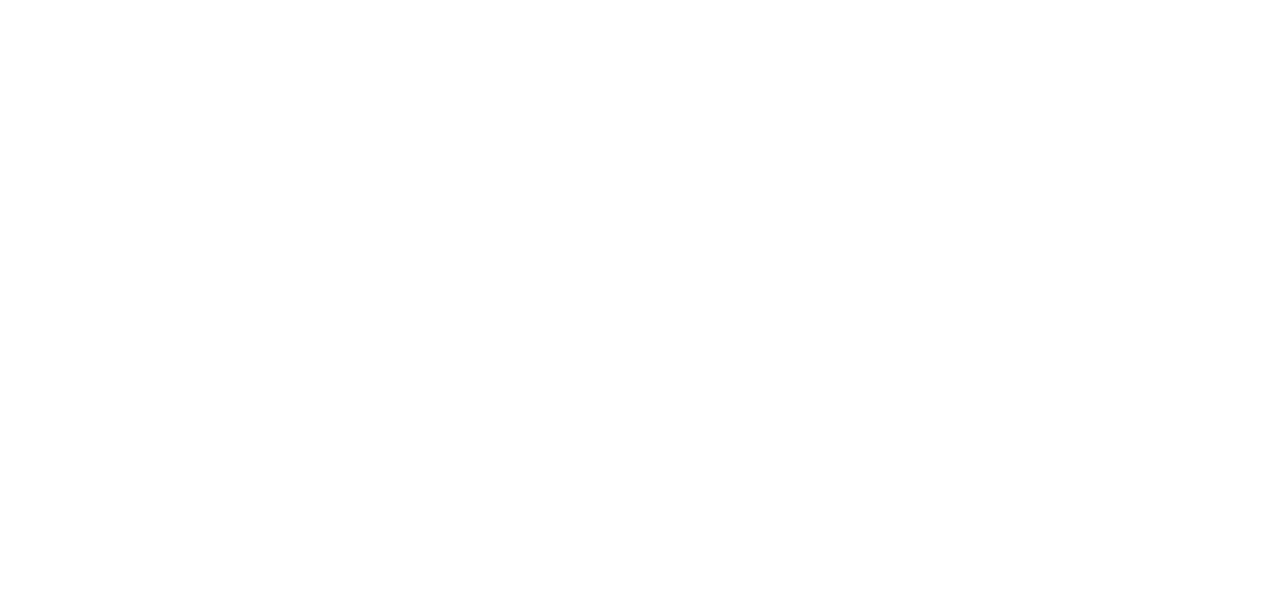
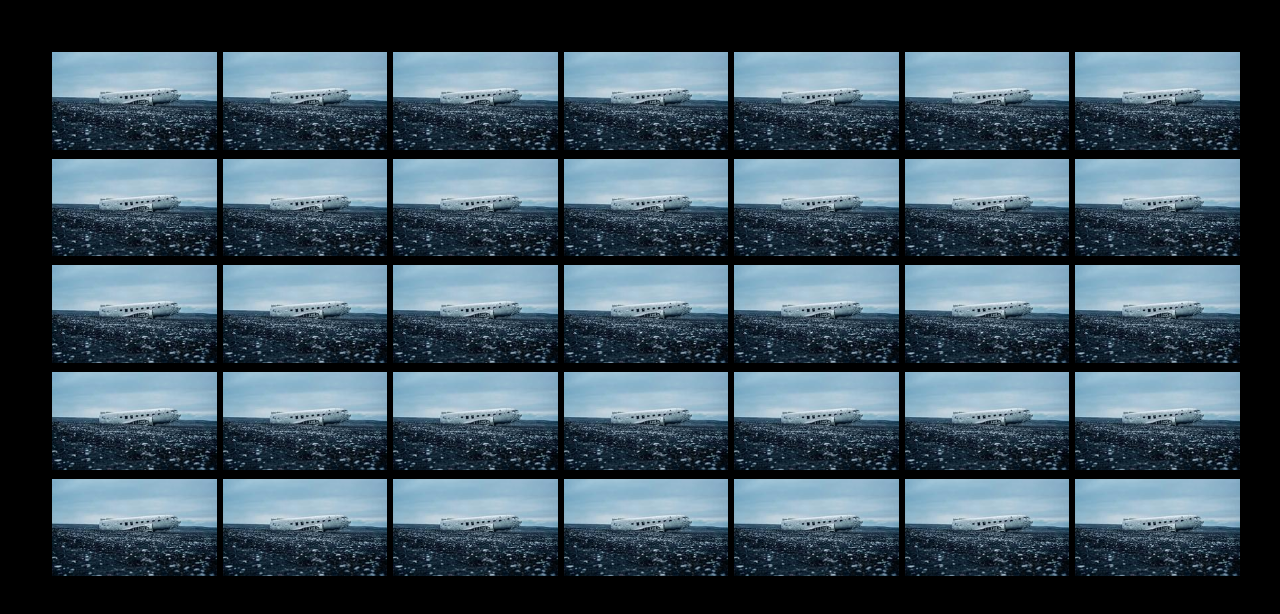
Before and after one commit to ItsKristian01/html-css-zoom, a plain HTML site: page index.html in a window 1280 px wide. Drawn offline with Linux system fonts and the light colour scheme.

Commit message:
add: grid images

```diff
--- a/css/style.css
+++ b/css/style.css
@@ -9,3 +9,21 @@
 img {
     max-width: 100%;
 }
+
+.container {
+    width: 100%;
+    height: 100vh;
+    padding: 50px;
+    background-color: black;
+}
+
+.grid {
+    display: flex;
+    width: calc(100% / 7);
+}
+
+.call {
+    margin-right: 2px;
+    margin-bottom: 5px;
+    padding: 2px;
+}
--- a/index.html
+++ b/index.html
@@ -7,6 +7,61 @@
     <link rel="stylesheet" href="css/style.css">
 </head>
 <body>
+    <!-- Main -->
 
+    <!-- View call -->
+    <div class="container">
+        <div class="grid">
+            <img class="call" src="img/515-246x146.jpg" alt="A plane that crashed into a frozen sea">
+            <img class="call" src="img/515-246x146.jpg" alt="A plane that crashed into a frozen sea">
+            <img class="call" src="img/515-246x146.jpg" alt="A plane that crashed into a frozen sea">
+            <img class="call" src="img/515-246x146.jpg" alt="A plane that crashed into a frozen sea">
+            <img class="call" src="img/515-246x146.jpg" alt="A plane that crashed into a frozen sea">
+            <img class="call" src="img/515-246x146.jpg" alt="A plane that crashed into a frozen sea">
+            <img class="call" src="img/515-246x146.jpg" alt="A plane that crashed into a frozen sea">
+        </div>
+        <div class="grid">
+            <img class="call" src="img/515-246x146.jpg" alt="A plane that crashed into a frozen sea">
+            <img class="call" src="img/515-246x146.jpg" alt="A plane that crashed into a frozen sea">
+            <img class="call" src="img/515-246x146.jpg" alt="A plane that crashed into a frozen sea">
+            <img class="call" src="img/515-246x146.jpg" alt="A plane that crashed into a frozen sea">
+            <img class="call" src="img/515-246x146.jpg" alt="A plane that crashed into a frozen sea">
+            <img class="call" src="img/515-246x146.jpg" alt="A plane that crashed into a frozen sea">
+            <img class="call" src="img/515-246x146.jpg" alt="A plane that crashed into a frozen sea">
+        </div>
+        <div class="grid">
+            <img class="call" src="img/515-246x146.jpg" alt="A plane that crashed into a frozen sea">
+            <img class="call" src="img/515-246x146.jpg" alt="A plane that crashed into a frozen sea">
+            <img class="call" src="img/515-246x146.jpg" alt="A plane that crashed into a frozen sea">
+            <img class="call" src="img/515-246x146.jpg" alt="A plane that crashed into a frozen sea">
+            <img class="call" src="img/515-246x146.jpg" alt="A plane that crashed into a frozen sea">
+            <img class="call" src="img/515-246x146.jpg" alt="A plane that crashed into a frozen sea">
+            <img class="call" src="img/515-246x146.jpg" alt="A plane that crashed into a frozen sea">
+        </div>
+        <div class="grid">
+            <img class="call" src="img/515-246x146.jpg" alt="A plane that crashed into a frozen sea">
+            <img class="call" src="img/515-246x146.jpg" alt="A plane that crashed into a frozen sea">
+            <img class="call" src="img/515-246x146.jpg" alt="A plane that crashed into a frozen sea">
+            <img class="call" src="img/515-246x146.jpg" alt="A plane that crashed into a frozen sea">
+            <img class="call" src="img/515-246x146.jpg" alt="A plane that crashed into a frozen sea">
+            <img class="call" src="img/515-246x146.jpg" alt="A plane that crashed into a frozen sea">
+            <img class="call" src="img/515-246x146.jpg" alt="A plane that crashed into a frozen sea">
+        </div>
+        <div class="grid">
+            <img class="call" src="img/515-246x146.jpg" alt="A plane that crashed into a frozen sea">
+            <img class="call" src="img/515-246x146.jpg" alt="A plane that crashed into a frozen sea">
+            <img class="call" src="img/515-246x146.jpg" alt="A plane that crashed into a frozen sea">
+            <img class="call" src="img/515-246x146.jpg" alt="A plane that crashed into a frozen sea">
+            <img class="call" src="img/515-246x146.jpg" alt="A plane that crashed into a frozen sea">
+            <img class="call" src="img/515-246x146.jpg" alt="A plane that crashed into a frozen sea">
+            <img class="call" src="img/515-246x146.jpg" alt="A plane that crashed into a frozen sea">
+        </div>
+    </div>
+    <!-- /View call -->
+
+    <!-- /Main -->
+
+    <!-- Footer -->
+    <!-- /Footer -->
 </body>
 </html>
```
Also changed, not shown: img/515-246x146.jpg (added).
